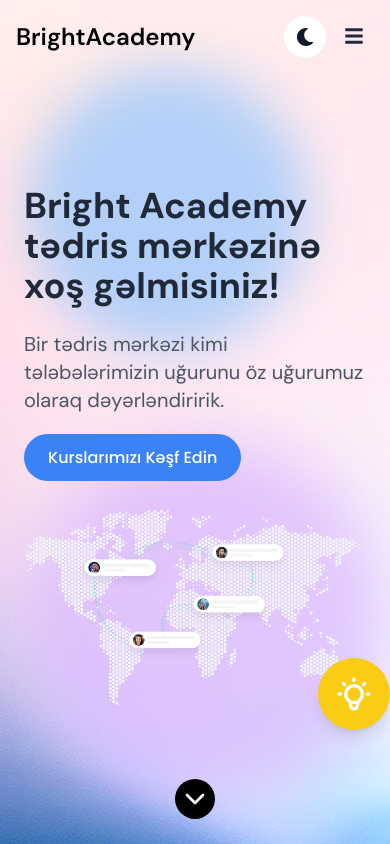
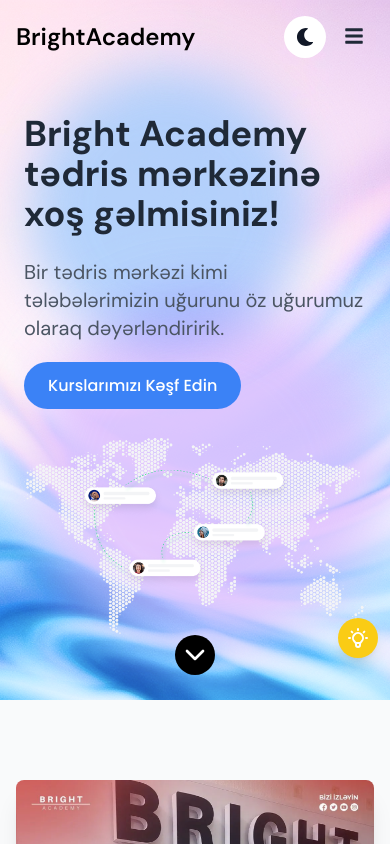
Before and after one commit to muradbalayev/BrightAcademy, a React (Vite) app: page / in a window 390 px wide. Shown: the top 844 px of the page. Built offline with nearby package versions, Linux system fonts and the light colour scheme.

Commit message:
homePage

```diff
--- a/src/components/user/Home/Hero.jsx
+++ b/src/components/user/Home/Hero.jsx
@@ -18,8 +18,12 @@
 
     return (
         <section
-            style={{ backgroundImage: !isDarkTheme ? `url(${heroBg})` : 'none' }}
-            className="relative sm:pt-0 pt-12 bg-gradient-to-b from-blue-100 dark:bg-gray-900 to-white min-h-screen flex items-center justify-center overflow-hidden"
+        style={{
+            backgroundImage: !isDarkTheme ? `url(${heroBg})` : 'none',
+            backgroundRepeat: 'no-repeat', // Prevent background image from repeating
+            backgroundSize: 'cover', // Make sure the background covers the section
+            backgroundPosition: 'center' // Center the background image
+        }}            className="relative sm:pt-0 pt-12 bg-gradient-to-b from-blue-100 dark:bg-gray-900 to-white min-h-[700px] md:min-h-[950px] flex items-center justify-center overflow-hidden"
         >
             {/* Background shapes */}
             <div className="absolute inset-0 z-0">
@@ -95,8 +99,8 @@
                                 height={600}
                                 className="rounded-lg"
                             />
-                            <div className="absolute -bottom-6 -right-6 bg-yellow-400 dark:bg-yellow-600 rounded-full p-4 shadow-lg">
-                                <svg xmlns="http://www.w3.org/2000/svg" className="h-10 w-10 text-white" fill="none" viewBox="0 0 24 24" stroke="currentColor">
+                            <div className="absolute -bottom-6 -right-3 bg-yellow-400 dark:bg-yellow-600 rounded-full sm:p-4 p-2 shadow-lg">
+                                <svg xmlns="http://www.w3.org/2000/svg" className="sm:h-8 sm:w-8 w-6 h-6 text-white" fill="none" viewBox="0 0 24 24" stroke="currentColor">
                                     <path strokeLinecap="round" strokeLinejoin="round" strokeWidth={2} d="M9.663 17h4.673M12 3v1m6.364 1.636l-.707.707M21 12h-1M4 12H3m3.343-5.657l-.707-.707m2.828 9.9a5 5 0 117.072 0l-.548.547A3.374 3.374 0 0014 18.469V19a2 2 0 11-4 0v-.531c0-.895-.356-1.754-.988-2.386l-.548-.547z" />
                                 </svg>
                             </div>
```
